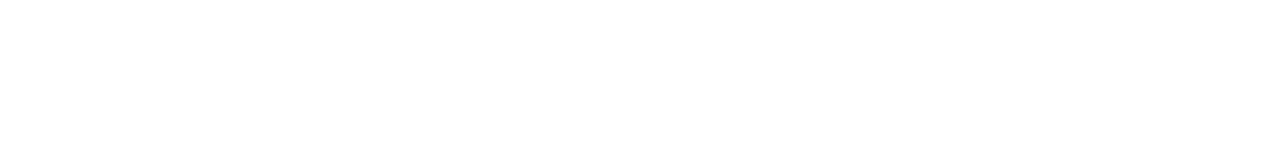
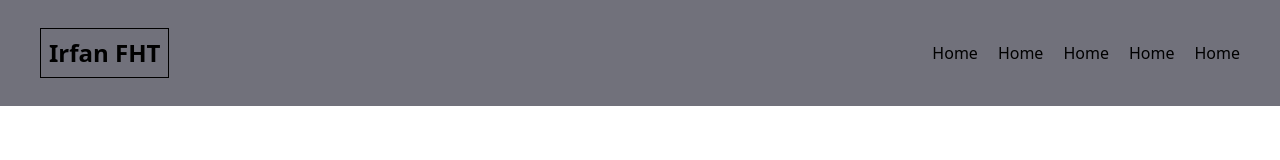
Before and after one commit to faisalirfan78/tailwind-acaspace-fe, a plain HTML site: page index.html in a window 1280 px wide. Drawn offline with nearby package versions, Linux system fonts and the light colour scheme.

Commit message:
feat/latihan1: menambahkan navbar

```diff
--- a/index.html
+++ b/index.html
@@ -8,5 +8,20 @@
 </head>
 <body class="m-0 p-0 box-border">
 
+    <!-- Menambahkan Navbar -->
+    <nav class="flex bg-zinc-500 justify-between py-7 px-10 items-center">
+        <div class="logo border p-2 hover:text-white transition duration-300 cursor-pointer">
+            <h2 class="text-2xl font-semibold">Irfan FHT</h2>
+        </div>
+
+        <ul class="flex gap-5 capitalize">
+            <li class="hover:text-white transition duration-300 cursor-pointer"><a href="#">home</a></li>
+            <li class="hover:text-white transition duration-300 cursor-pointer"><a href="#">home</a></li>
+            <li class="hover:text-white transition duration-300 cursor-pointer"><a href="#">home</a></li>
+            <li class="hover:text-white transition duration-300 cursor-pointer"><a href="#">home</a></li>
+            <li class="hover:text-white transition duration-300 cursor-pointer"><a href="#">home</a></li>
+        </ul>
+    </nav>
+
 </body>
 </html>
```
